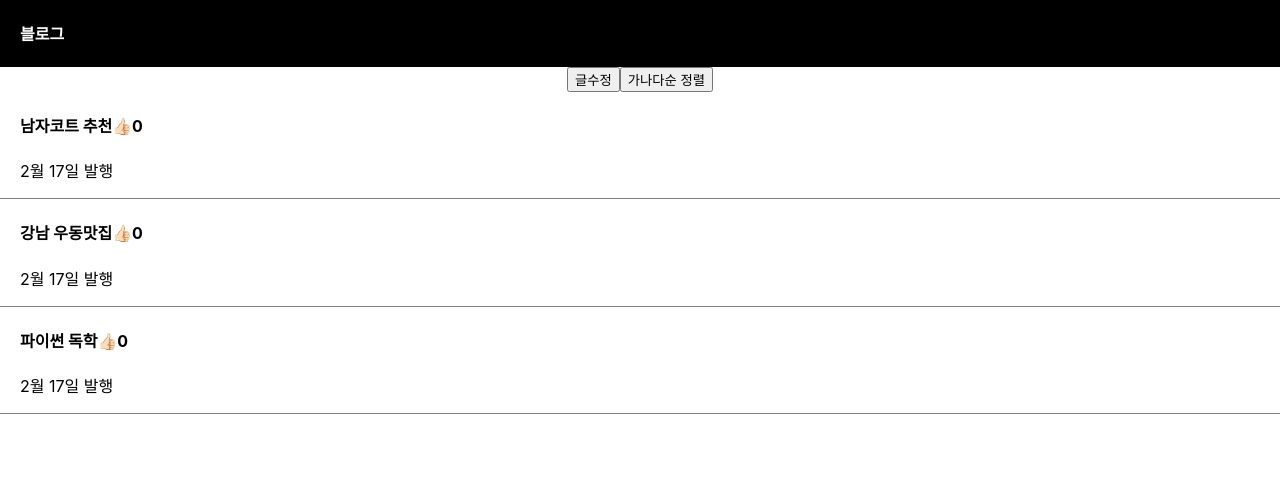
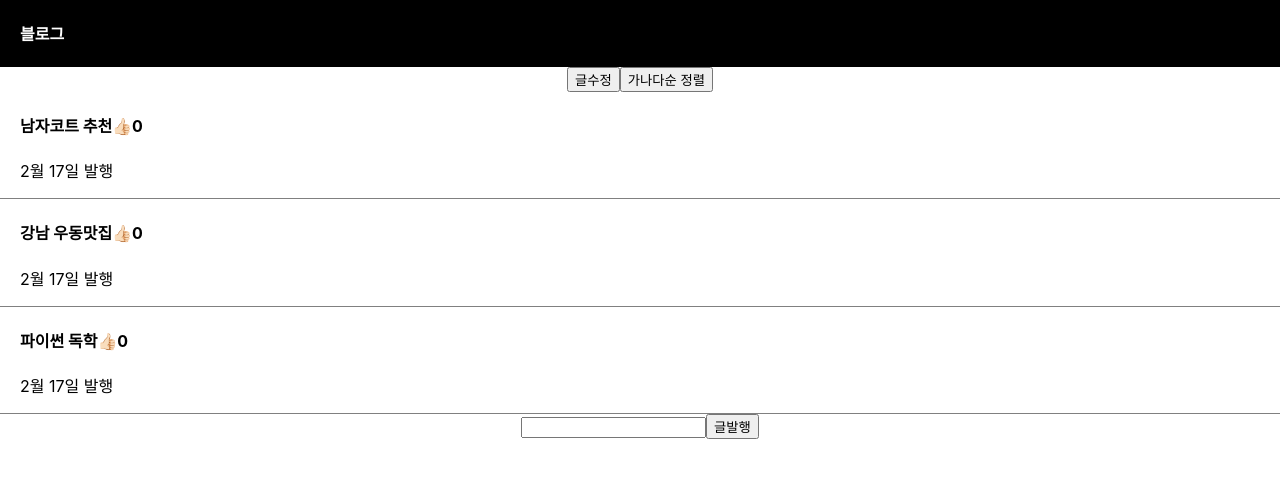
Before and after one commit to kickbell/reactweb, a React (Create React App) app in the folder blog/: page / in a window 1280 px wide. Shown: the top 478 px of the page. Built offline with nearby package versions, Linux system fonts and the light colour scheme.

Commit message:
Add 글발행기능 추가

```diff
--- a/blog/src/App.js
+++ b/blog/src/App.js
@@ -11,6 +11,7 @@ function App() {
   let [따봉, 따봉변경] = useState([0, 0, 0]);
   let [modal, setModal] = useState(false);
   let [선택한인덱스, 선택한인덱스변경] = useState(0);
+  let [입력값, 입력값변경] = useState('');
 
   return (
     <div className="App">
@@ -67,6 +68,14 @@ function App() {
 
       {modal == true ? <Modal 선택한인덱스={선택한인덱스} 글제목변경={글제목변경} color={'yellow'} 글제목={글제목}/> : null}
 
+      <input type="text" onChange={(e)=>{입력값변경(e.target.value)}}/>
+      <button onClick={()=>{
+          let copy = [...글제목];
+          copy.push(입력값)
+          글제목변경(copy)
+      }}>글발행
+      </button>
+
     </div>
   );
 }
```
